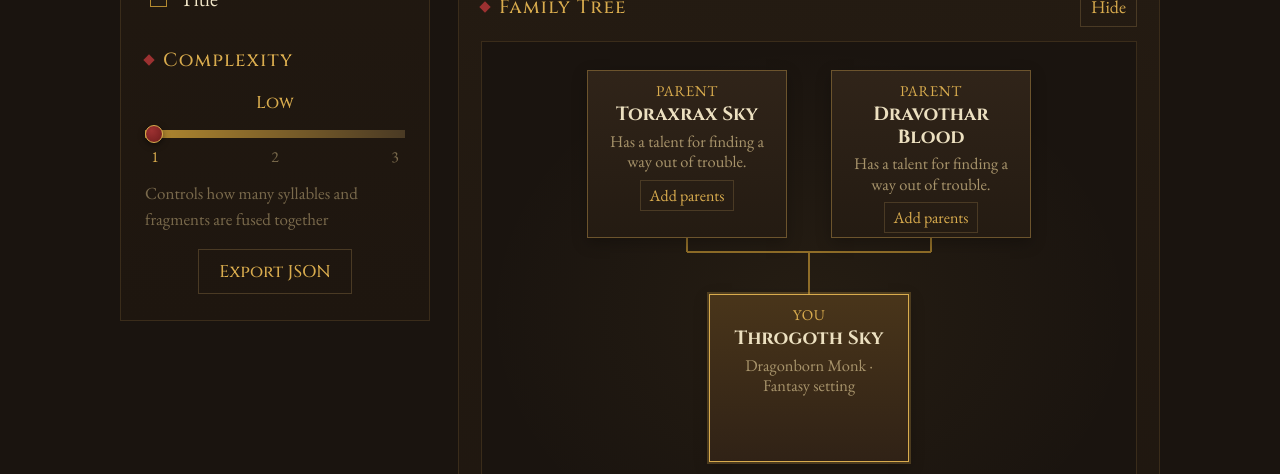
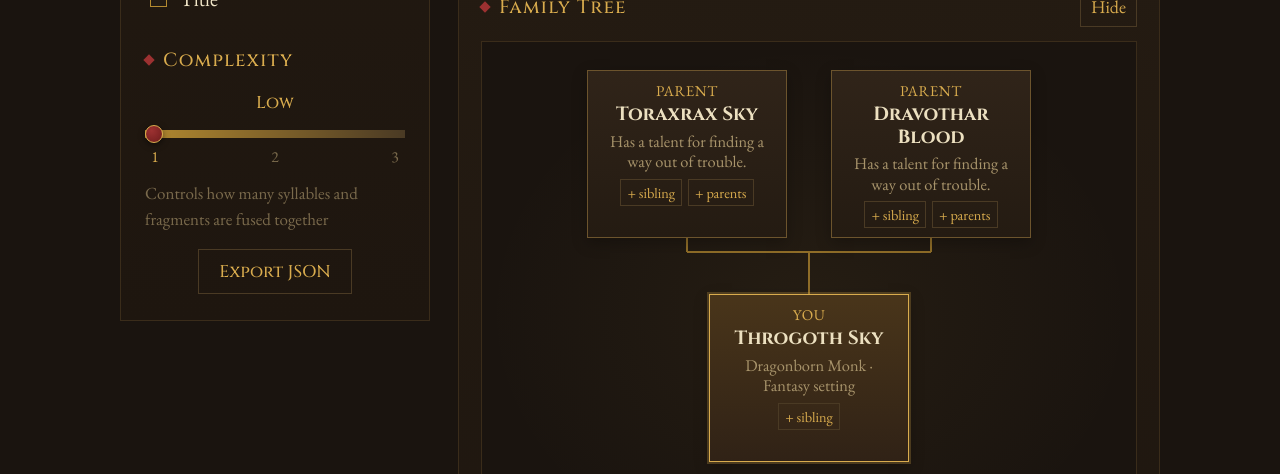
Before and after one commit to DanielHearn/heronym, a React (Vite) app: page / in a window 1280 px wide. Both pictures are taken after a click on the button "Generate family tree". Shown: the part 757-1231 px from the top of the page. Built offline with nearby package versions, Linux system fonts and the light colour scheme.

Commit message:
Improve add sibling

```diff
--- a/src/components/FamilyTree/FamilyTree.less
+++ b/src/components/FamilyTree/FamilyTree.less
@@ -257,9 +257,17 @@
 }
 
 .family-member-expand {
-  margin-top: 8px;
-  padding: 4px 8px;
-  font-size: 0.8rem;
+  margin-top: 0;
+  padding: 3px 6px;
+  font-size: 0.72rem;
+}
+
+.family-member-actions {
+  display: flex;
+  justify-content: center;
+  flex-wrap: wrap;
+  gap: 6px;
+  margin-top: 7px;
 }
 
 @media (max-width: 520px) {
--- a/src/components/FamilyTree/index.tsx
+++ b/src/components/FamilyTree/index.tsx
@@ -366,10 +366,7 @@ export default function FamilyTree({
     centerTreeOnNextRender.current = false
   }, [members])
 
-  function addSibling() {
-    const selectedMember = members.find((member) => member.id === selectedMemberId)
-    if (!selectedMember) return
-
+  function addSibling(selectedMember: FamilyTreeMember) {
     let parentIds = selectedMember.parentIds
     const newParents: FamilyTreeMember[] = []
     if (parentIds.length === 0) {
@@ -560,31 +557,37 @@ export default function FamilyTree({
                       {member.name}
                     </button>
                     <p>{member.details}</p>
-                    {member.relationship !== 'You' && member.parentIds.length === 0 && (
+                    <div className="family-member-actions">
                       <button
                         type="button"
                         className="family-member-expand"
-                        onClick={() => addParents(member)}
+                        onClick={() => addSibling(member)}
                       >
-                        Add parents
+                        + sibling
                       </button>
-                    )}
+                      {member.relationship !== 'You' && member.parentIds.length === 0 && (
+                        <button
+                          type="button"
+                          className="family-member-expand"
+                          onClick={() => addParents(member)}
+                        >
+                          + parents
+                        </button>
+                      )}
+                    </div>
                   </article>
                 ))}
               </div>
             </div>
             <div className="family-tree-actions">
               <div className="family-tree-action-buttons">
-                <button type="button" className="family-tree-button" onClick={addSibling}>
-                  Add sibling
-                </button>
                 <button type="button" className="family-tree-button" onClick={generate}>
                   Reset tree
                 </button>
               </div>
               <p className="family-tree-hint">
-                Drag the tree to pan, or use the scroll bars and wheel to explore. Add a sibling to
-                the selected person, or use Add parents on any relative to expand the tree.
+                Drag the tree to pan, or use the scroll bars and wheel to explore. Add siblings or
+                parents directly from each person.
               </p>
             </div>
           </>
```
